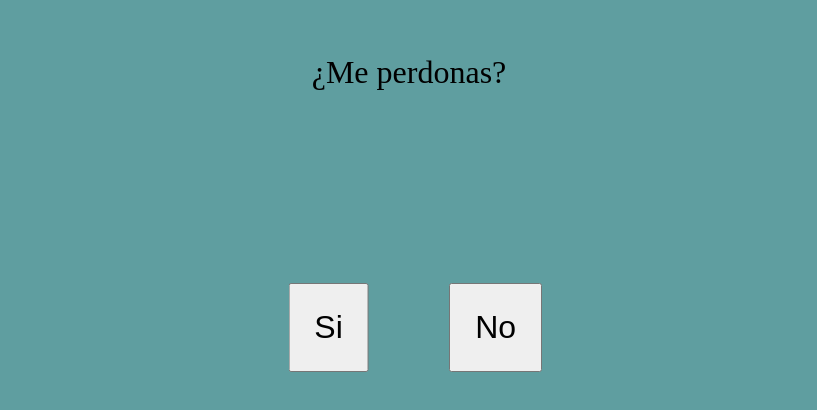
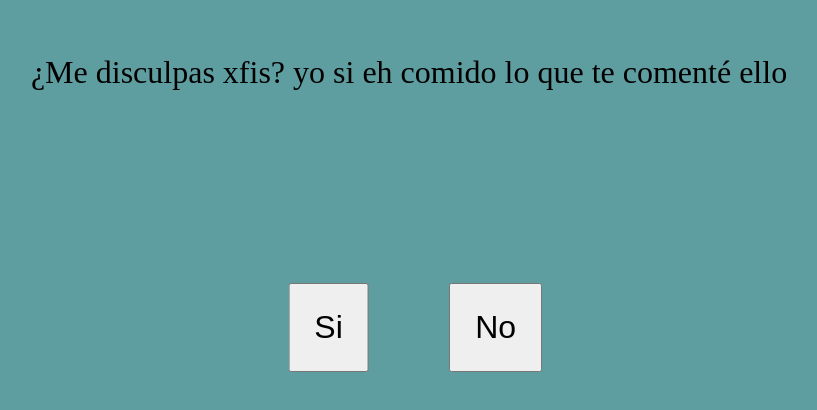
Before and after one commit to James-ux-create/prouecto_Perdon, a plain HTML site: page index.html in a window 1280 px wide. Shown: the part 138-548 px from the top of the page, without its empty margins (231-1048 px from the left). Drawn offline with Linux system fonts and the light colour scheme.

Commit message:
Update index.html

```diff
--- a/index.html
+++ b/index.html
@@ -10,7 +10,7 @@
 <body>
 
     <div class="contenedor">
-        <p>¿Me perdonas? </p>
+        <p>¿Me disculpas xfis? yo si eh comido lo que te comenté ello</p>
         <button id="yesBtn">Si</button>
         <button id="noBtn">No </button>
     </div>
```
